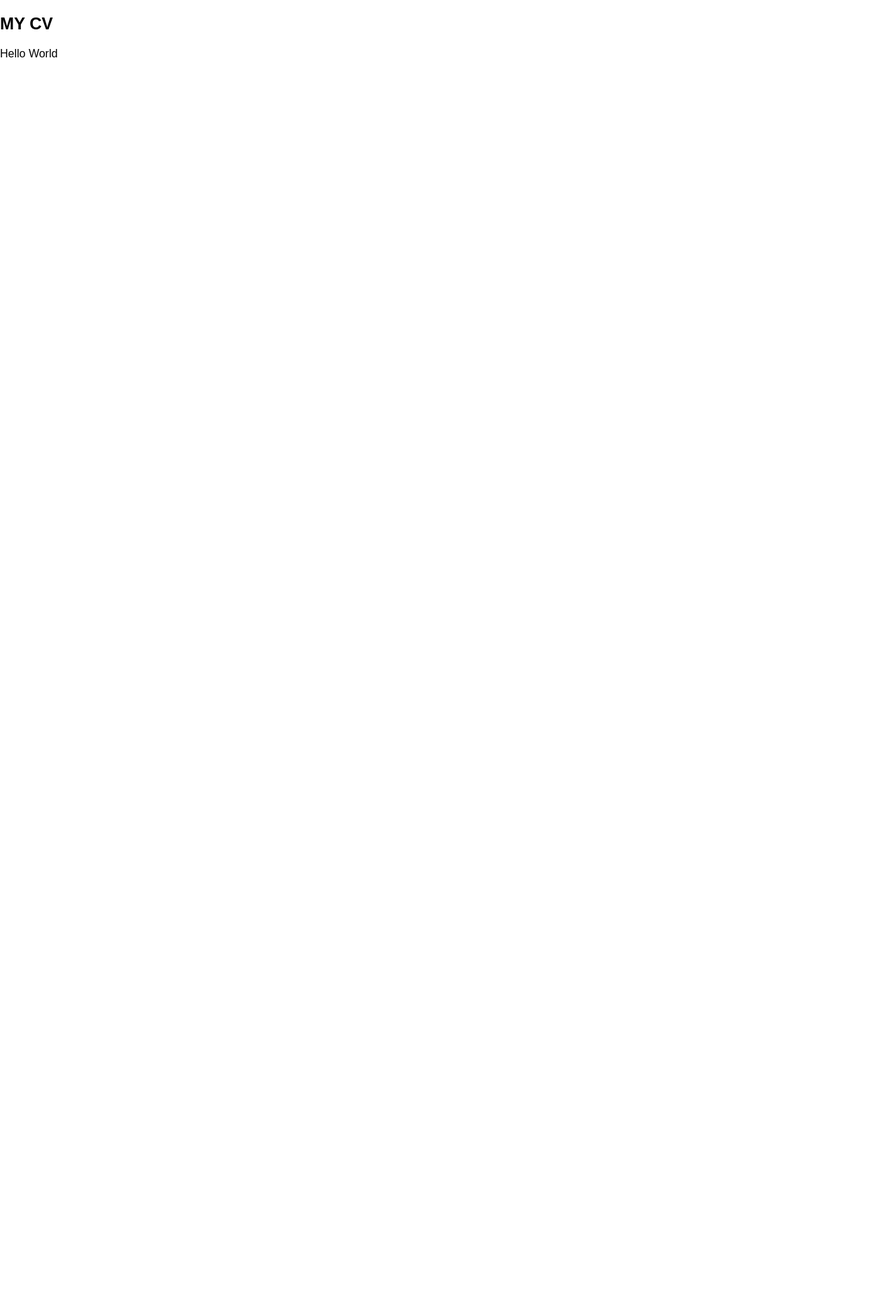
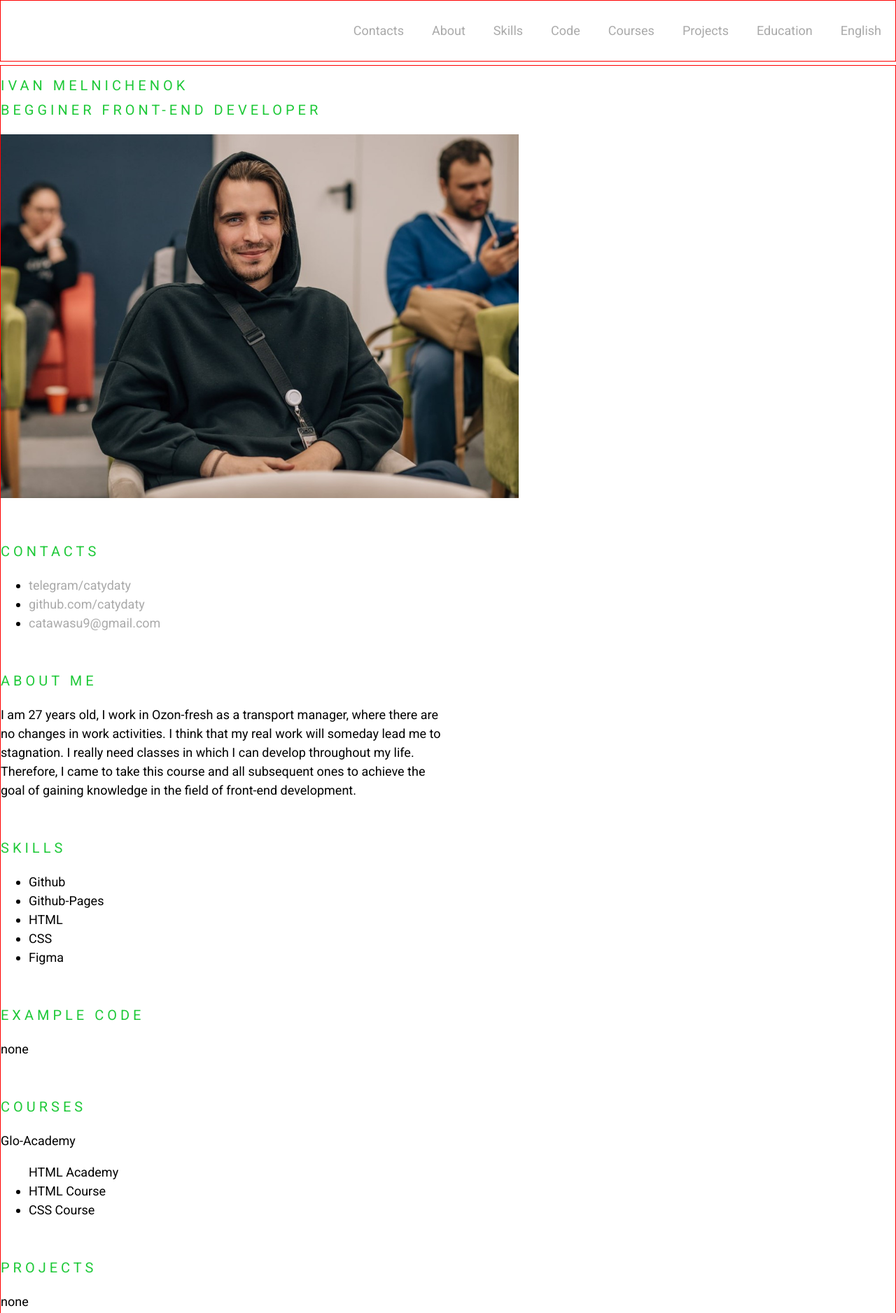
Before and after one commit to catydaty/rsschool-cv, a plain HTML site: page index.html in a window 1280 px wide. Shown: the top 1877 px of the page at 70% size. Before the commit the page ends 800 px from the top, so only its background shows below. Drawn offline with Linux system fonts and the light colour scheme.

Commit message:
feat: add new section index.html and new style style.css and more

```diff
--- a/css/style.css
+++ b/css/style.css
@@ -1,6 +1,139 @@
-html, body {
-    font-family: Arial, serif;
-    font-size: 16px;
+html {
+    scroll-behavior: smooth;
+}
+
+* {
+    box-sizing: border-box;
+}
+
+body {
+    font-family: 'Roboto', sans-serif;
+    font-size: 18px;
+    font-weight: 400;
+    line-height: 1.5;
+
+    min-height: 100vh;
     margin: 0;
     padding: 0;
+    display: flex;
+    flex-direction: column;
+    justify-content: space-between;
 }
+
+h1 {
+    color: #2f80ed;
+    margin-bottom: 0.25em;
+}
+
+h2 {
+    color: #333333;
+    font-size: 1em;
+    margin-top: 0;
+    margin-bottom: 1em;
+}
+
+a {
+    color: #aaa;
+    text-decoration: none;
+}
+
+/* ul {
+    width: 100%;
+    display: flex;
+    flex-wrap: wrap;
+    justify-content: space-between;
+} */
+
+.header {
+    border: 1px solid red;
+    margin-bottom: 5px;
+}
+
+.main {
+    border: 1px solid red;
+    margin-bottom: 5px;
+}
+
+.footer {
+    border: 1px solid red;
+}
+
+.container {
+    max-width: 1440px;
+    margin: 0 auto;
+  }
+
+.nav-list {
+    display: flex;
+    justify-content: flex-end;
+    align-items: center;
+    list-style: none;
+}
+
+.nav-link {
+    padding: 0 20px;
+    line-height: 50px;
+    transition: .3s;
+  }
+
+.section {
+    margin-bottom: 3em;
+}
+
+.section-item a {
+    color: #829985;
+    text-decoration: none;
+    transition: color 0.5s;
+}
+
+.section-item a:hover {
+    cursor: pointer;
+    color: #333333;
+}
+
+.section-title {
+    font-size: 20px;
+    font-weight: 400;
+    text-transform: uppercase;
+    letter-spacing: 5px;
+    color: #1ec938;
+}
+
+/* .main-container {
+    display: flex;
+    flex-wrap: wrap;
+} */
+
+.section {
+    width: 50%;
+}
+
+.link {
+    text-decoration: none;
+    color: #aaa;
+    transition: color 0.5s;
+}
+
+.link:hover {
+    color: #1ec938;
+}
+
+.container-footer {
+    display: flex;
+    align-items: center;
+    justify-content: space-around;
+}
+
+.rss {
+    height: 50px;
+}
+
+.avatar {
+    max-height: 520px;
+}
+
+@media (max-width: 768px) {
+    .section {
+      width: 100%;
+    }
+  }
--- a/index.html
+++ b/index.html
@@ -1,19 +1,120 @@
 <!DOCTYPE html>
 <html lang="en">
+
 <head>
     <meta charset="UTF-8">
     <meta name="viewport" content="width=device-width, initial-scale=1.0">
-    <link rel="stylesheet" href="/css/style.css">
-    <title>CV-MELNICHENOK</title>
+    <title>cv-rss</title>
+    <link rel="preconnect" href="https://fonts.googleapis.com">
+    <link rel="preconnect" href="https://fonts.gstatic.com" crossorigin>
+    <link href="https://fonts.googleapis.com/css2?family=Roboto:wght@100;300;400&display=swap" rel="stylesheet">
+    <link rel="icon" href="./assets/img/icon.ico" type="image/x-icon">
+    <link rel="stylesheet" href="./css/style.css">
 </head>
+
 <body>
-    <header></header>
-    <main>
-        <section>
-            <h1>MY CV</h1>
-            <p>Hello World</p>
-        </section>
+    <header class="header">
+
+        <div class="container">
+            <nav class="nav">
+                <ul class="nav-list">
+                  <li class="nav-item"><a href="#contacts" class="nav-link link">Contacts</a></li>
+                  <li class="nav-item"><a href="#summary" class="nav-link link">About</a></li>
+                  <li class="nav-item"><a href="#skills" class="nav-link link">Skills</a></li>
+                  <li class="nav-item"><a href="#code" class="nav-link link">Code</a></li>
+                  <li class="nav-item"><a href="#courses" class="nav-link link">Courses</a></li>
+                  <li class="nav-item"><a href="#projects" class="nav-link link">Projects</a></li>
+                  <li class="nav-item"><a href="#education" class="nav-link link">Education</a></li>
+                  <li class="nav-item"><a href="#english" class="nav-link link">English</a></li>
+                </ul>
+              </nav>
+        </div>
+
+    </header>
+
+    <main class="main main-container">
+
+        <div class="section" id="profile">
+            <h1 class="section-title">Ivan Melnichenok</h1>
+            <h2 class="section-title">Begginer Front-end developer</h2>
+            <img class="avatar" src="/assets/img/avatar-0.jpg" alt="my photo">
+        </div>
+
+        <div class="section" id="contacts">
+            <h2 class="section-title">Contacts</h2>
+            <ul>
+                <li><a href="https://t.me/catydaty">telegram/catydaty</a></li>
+                <li><a href="https://github.com/catydaty" target="_blank">github.com/catydaty</a></li>
+                <li><a href="mailto:catawasu9@gmail.com">catawasu9@gmail.com</a></li>
+            </ul>
+        </div>
+
+        <div class="section" id="summary">
+            <h2 class="section-title">About me</h2>
+            <p>
+                I am 27 years old, I work in Ozon-fresh as a transport manager, where there are no changes in work activities. I think that my real work will someday lead me to stagnation. I really need classes in which I can develop throughout my life. Therefore, I came to take this course and all subsequent ones to achieve the goal of gaining knowledge in the field of front-end development.
+            </p>
+        </div>
+
+        <div class="section" id="skills">
+            <h2 class="section-title">Skills</h2>
+            <ul>
+                <li>Github</li>
+                <li>Github-Pages</li>
+                <li>HTML</li>
+                <li>CSS</li>
+                <li>Figma</li>
+            </ul>
+        </div>
+
+        <div class="section" id="code">
+            <h2 class="section-title">Example code</h2>
+            <p>none</p>
+        </div>
+
+        <div class="section" id="courses">
+            <h2 class="section-title">Courses</h2>
+            <p>Glo-Academy</p>
+            <ul>HTML Academy
+                <li>HTML Course</li>
+                <li>CSS Course</li>
+            </ul>
+        </div>
+
+        <div class="section" id="projects">
+            <h2 class="section-title">Projects</h2>
+            <p>none</p>
+        </div>
+
+        <div class="section" id="education">
+            <h2 class="section-title">Education</h2>
+            <ul>
+                Volgograd, VIU RANEPA, faculty of state and municipal administration, profession - personnel management (2014-2018 years)
+            </ul>
+        </div>
+
+        <div class="section" id="english">
+            <h2 class="section-title">Languages</h2>
+            <ul>
+                <li>Russian (native speaker)</li>
+                <li>English (А1)</li>
+            </ul>
+        </div>
+
     </main>
-    <footer></footer>
+
+    <footer class="footer">
+
+        <div class="container container-footer">
+            <a href="https://github.com/catydaty" target="_blank">catydaty</a>
+            <div>2023</div>
+            <a href="https://rs.school/" target="_blank">
+                <img src="./assets/svg/rs_school_js.svg" alt="rss-logo" class="rss">
+            </a>
+        </div>
+
+    </footer>
+
 </body>
+
 </html>
```
Also changed, not shown: assets/img/GitHub_Logo.png (added), assets/img/avatar-0.jpg (added), assets/img/icon.ico (added), assets/svg/rs_school_js.svg (added).
